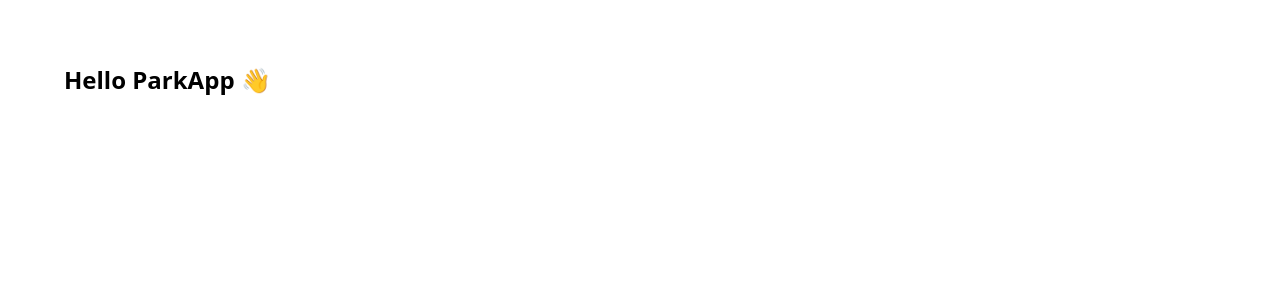
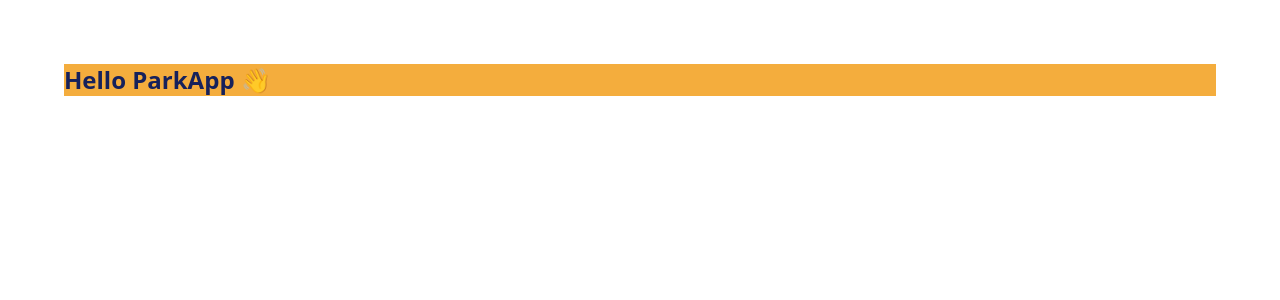
Before and after one commit to jakubfalowski/ParkApp, a React (Vite) app: page / in a window 1280 px wide. Shown: the top 300 px of the page. Built offline with nearby package versions, Linux system fonts and the light colour scheme.

Commit message:
feat(BA-3): Configure the Tailwind CSS theme with brand and accent colors

```diff
--- a/src/app/App.tsx
+++ b/src/app/App.tsx
@@ -1,7 +1,7 @@
 export default function App() {
   return (
     <div className="p-16">
-      <h1 className="text-2xl font-bold">Hello ParkApp 👋</h1>
+      <h1 className="text-2xl font-bold bg-dark-yellow text-dark-blue">Hello ParkApp 👋</h1>
     </div>
   );
 }
--- a/src/styles/tailwind.css
+++ b/src/styles/tailwind.css
@@ -1 +1,7 @@
 @import "tailwindcss";
+
+@theme {
+  --color-dark-blue: #16215b;
+  --color-dark-yellow: #f4ad3d;
+  --color-light-yellow: #fadc93;
+}
--- a/vite.config.ts
+++ b/vite.config.ts
@@ -2,8 +2,9 @@
 import react from '@vitejs/plugin-react'
 import tailwindcss from '@tailwindcss/vite'
 
-// https://vite.dev/config/
+import tailwindConfig from "./tailwind.config.js"
+
 export default defineConfig({
   base: "/ParkApp/",
-  plugins: [react(), tailwindcss()],
+  plugins: [react(), tailwindcss({ config: tailwindConfig })],
 });
```
